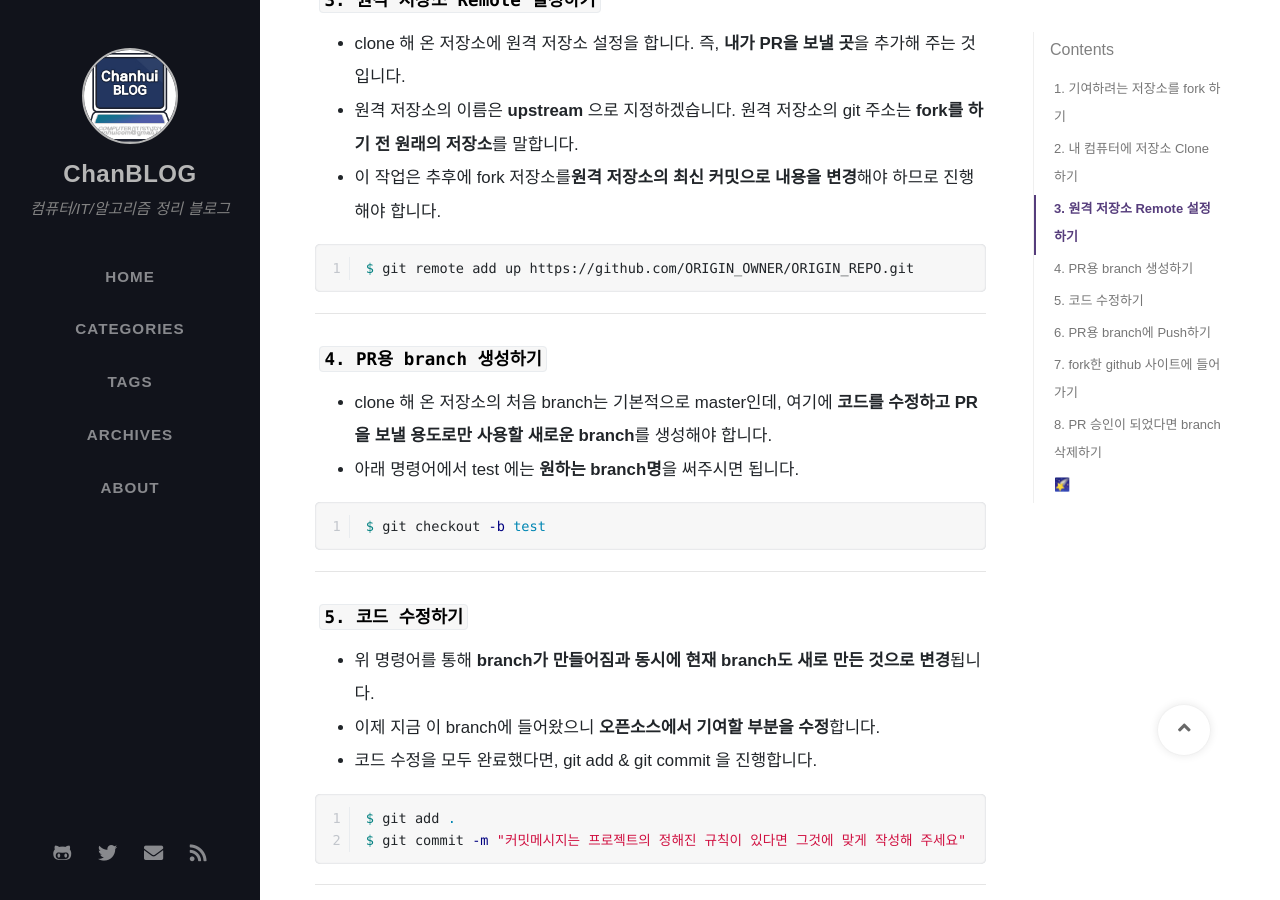
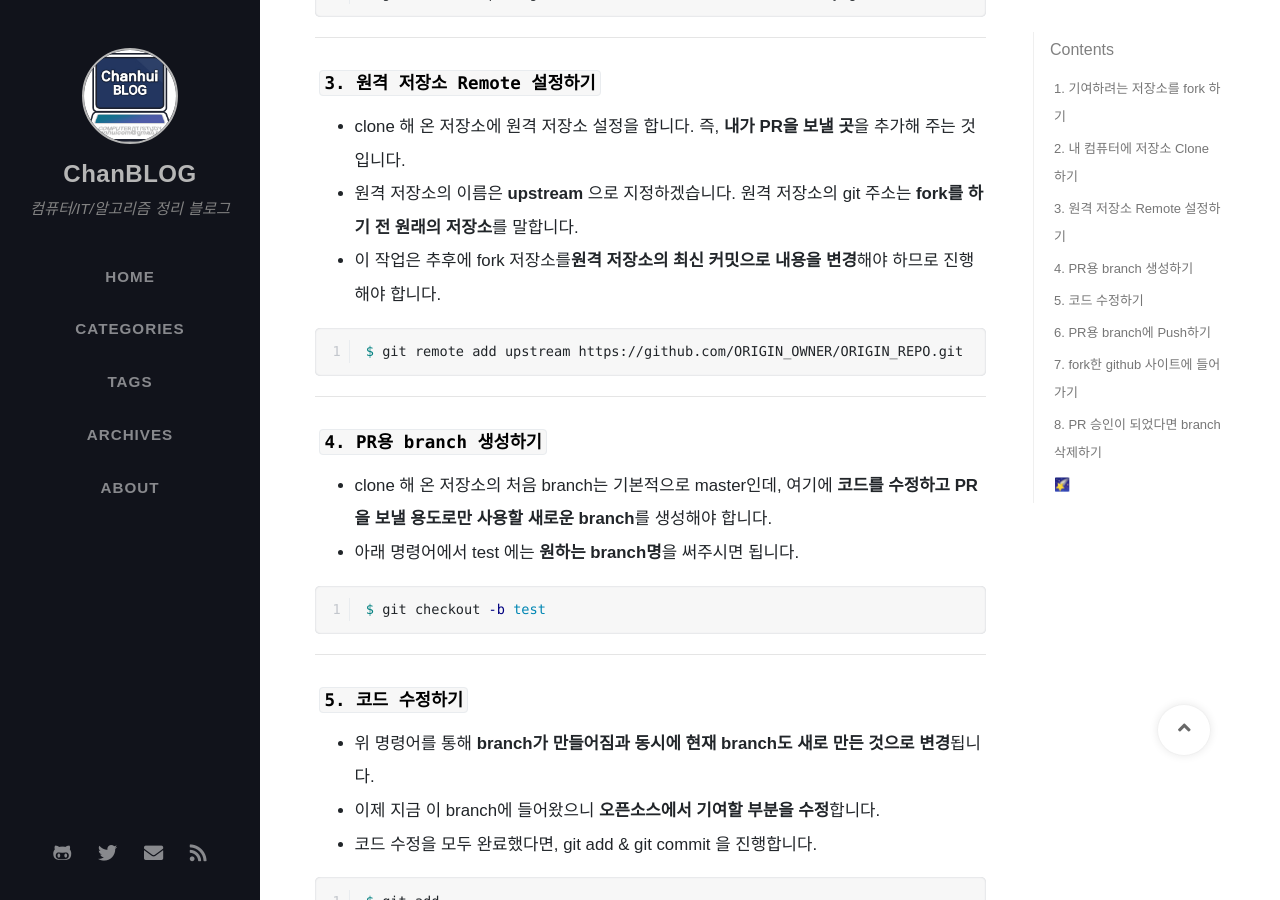
Before and after one commit to ChanhuiSeok/chanhuiseok.github.io, a Jekyll site: the page built from _posts/2020-09-23-git-3.md, in a window 1280 px wide and 900 px high, scrolled down 1325 px. Built offline with Jekyll 4.4.1, drawn with Linux system fonts in a browser that asks for light colours; nearby versions of some CDN libraries; some web fonts are replaced; comment, search, counter and statistics services are not loaded; some of the changed text lies outside the part shown.

Commit message:
내용 수정(up->upstream)

````diff
--- a/_posts/2020-09-23-git-3.md
+++ b/_posts/2020-09-23-git-3.md
@@ -62,7 +64,7 @@ $ git clone https://github.com/ChanhuiSeok/Code-Test-Study.git
 * 이 작업은 추후에 fork 저장소를**원격 저장소의 최신 커밋으로 내용을 변경**해야 하므로 진행해야 합니다.
 
 ```bash
-$ git remote add up https://github.com/ORIGIN_OWNER/ORIGIN_REPO.git
+$ git remote add upstream https://github.com/ORIGIN_OWNER/ORIGIN_REPO.git
 ```
 
 ------
````
Also changed, not shown: other parts of _posts/2020-09-23-git-3.md (+2 -0 lines).
